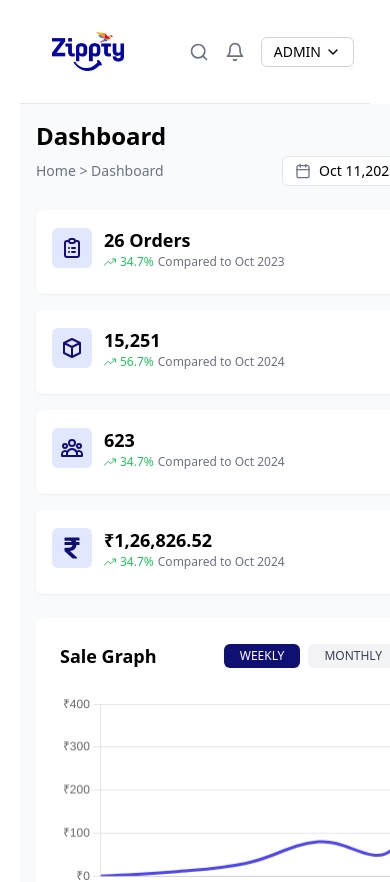
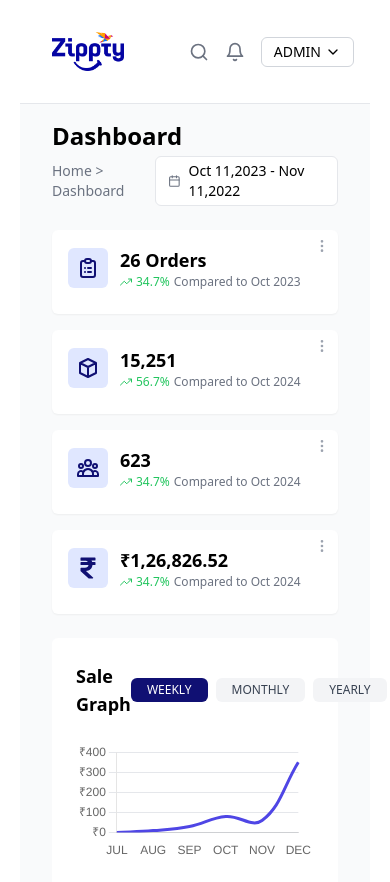
Before and after one commit to remeessalam/zippty, a React (Create React App) app: page /admin in a window 390 px wide. Shown: the top 882 px of the page. Built offline with nearby package versions, Linux system fonts and the light colour scheme.

Commit message:
fixed mobile alingment issue  in  admin dashboadr

```diff
--- a/src/Admin/AdminLayout/AdminLayout.jsx
+++ b/src/Admin/AdminLayout/AdminLayout.jsx
@@ -10,7 +10,7 @@ export const AdminLayout = () => {
       <div className="fixed h-screen left-0">
         <SideBar />
       </div>
-      <div className="overflow-y-scroll w-full px-5 h-full md:ml-[256px]">
+      <div className="overflow-y-scroll max-w-screen  w-full px-5 h-full md:ml-[256px]">
         <AdminHeader />
         <Outlet />
         <AdminFooter />
--- a/src/Admin/AdminPage/AdminHome.jsx
+++ b/src/Admin/AdminPage/AdminHome.jsx
@@ -32,14 +32,14 @@ ChartJS.register(
 
 const AdminHome = () => {
   return (
-    <div className="flex h-full bg-gray-50">
+    <div className="flex wrapper h-full bg-gray-50">
       {/* Main Content */}
       {/* <SideBar /> */}
-      <div className="flex-1 flex flex-col ">
+      <div className="flex w-full  flex-col ">
         {/* Top Navigation */}
 
         {/* Dashboard Content */}
-        <main className="flex-1  p-4 bg-gray-50">
+        <main className="flex-1  p-4 bg-gray-50 ">
           <div className="mb-6">
             <h1 className="text-2xl font-bold mb-1">Dashboard</h1>
             <div className="flex justify-between items-center">
--- a/src/Admin/Components/Chart.jsx
+++ b/src/Admin/Components/Chart.jsx
@@ -54,7 +54,7 @@ const Chart = () => {
     },
   };
   return (
-    <div>
+    <div className="max-w-screen">
       {" "}
       <div className="bg-white rounded-md p-6 mb-6">
         <div className="flex justify-between items-center mb-6">
```
